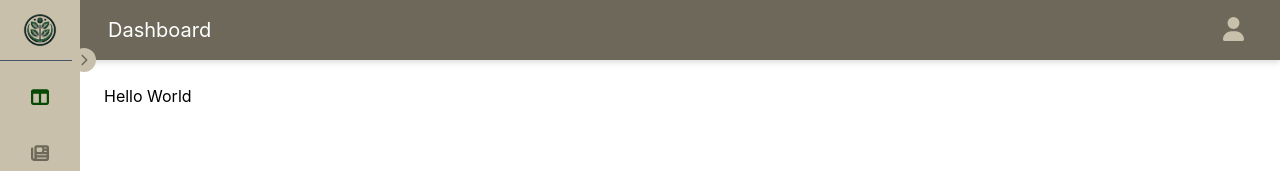
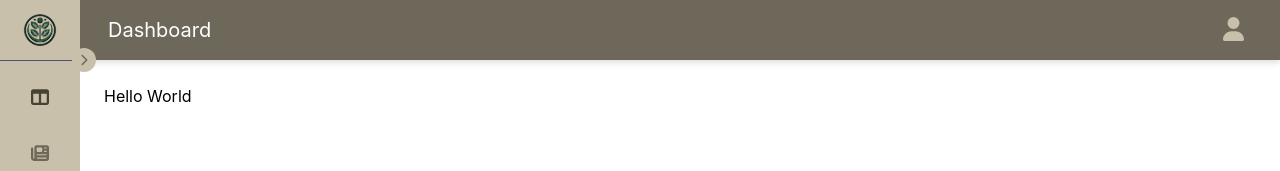
Before and after one commit to matthew-collett/aecq-2024, a React (Vite) app in the folder client/: page / in a window 1280 px wide. Shown: the top 171 px of the page. Built offline with nearby package versions, Linux system fonts and the light colour scheme.

Commit message:
New accent Green looks bad

```diff
--- a/client/tailwind.config.js
+++ b/client/tailwind.config.js
@@ -8,7 +8,7 @@ export default {
       colors: {
         primary: '#c8c0ab',
         secondary: '#6d685a',
-        accent: '#064804',
+        accent: '#484232',
         danger: 'var(--color-danger)',
         warning: 'var(--color-warning)',
         success: 'var(--color-success)',
```
